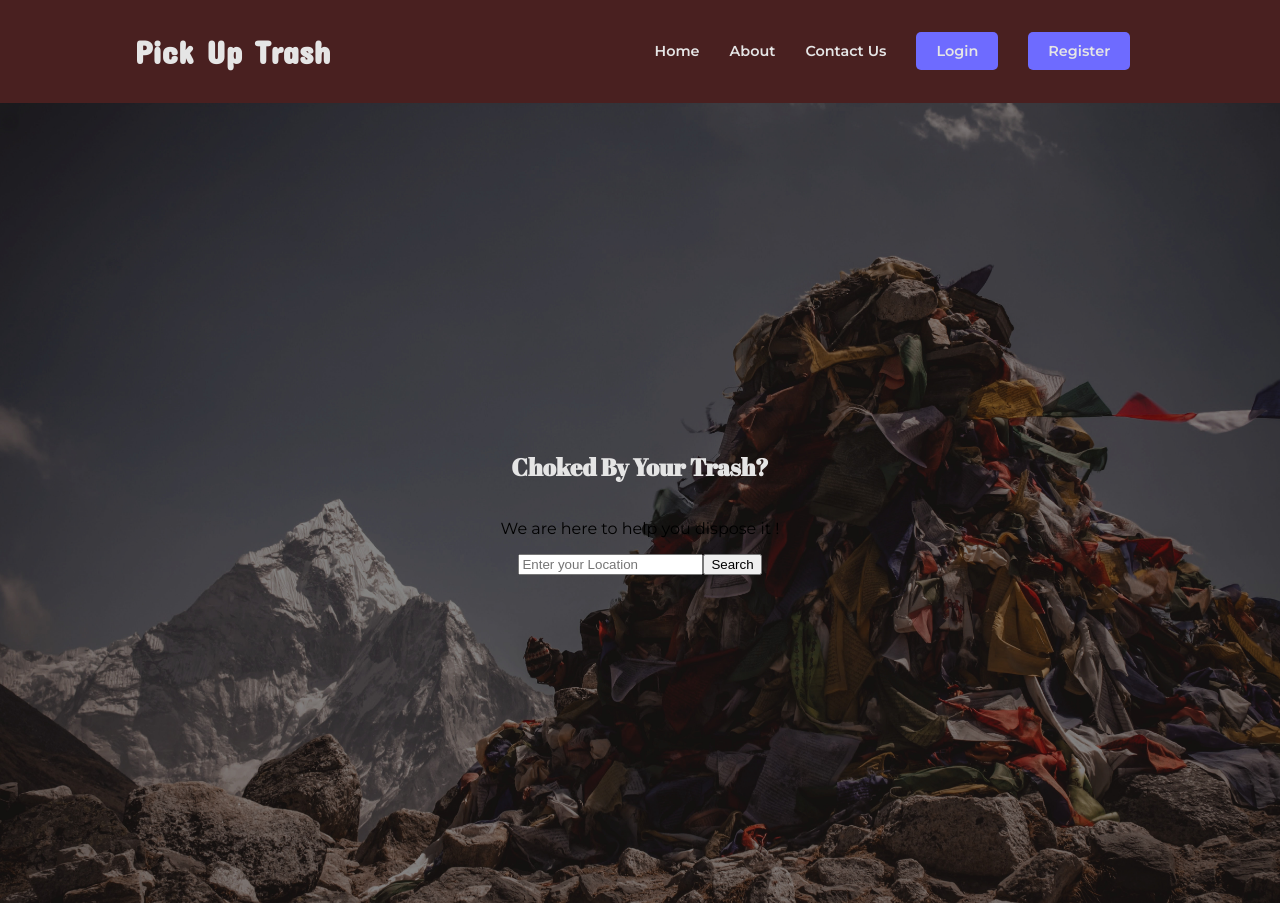
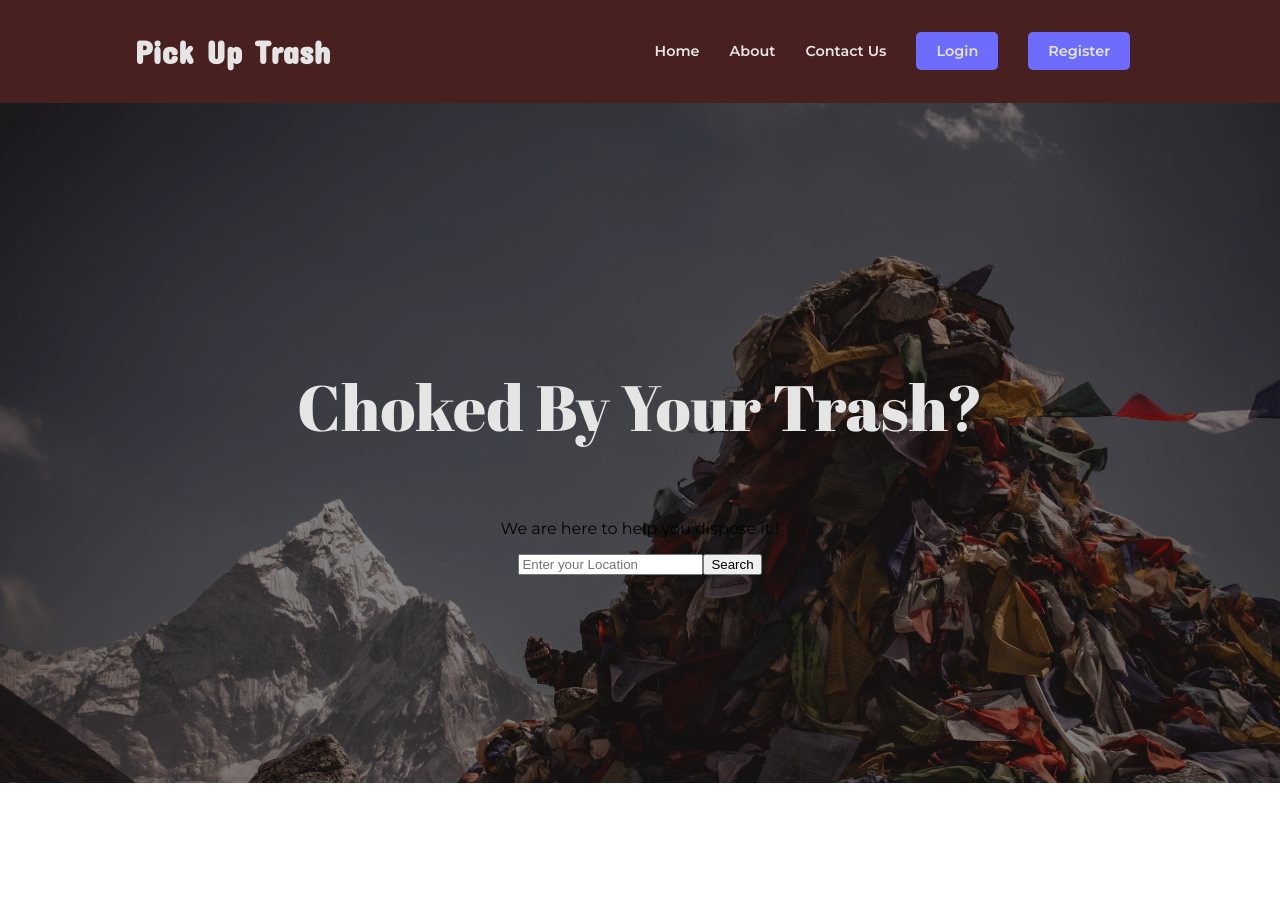
Before and after one commit to kiborgok/pick-up-trash, a React (Create React App) app: page / in a window 1280 px wide. After the commit the page ends 800 px from the top, so only its background shows below. Built offline with nearby package versions, Linux system fonts and the light colour scheme; the HTML template or start-up script is replaced by a standard one.

Commit message:
style: add font weight & size on banner text

```diff
--- a/src/components/home/home.css
+++ b/src/components/home/home.css
@@ -4,11 +4,13 @@
     align-items: center;
     justify-content: center;
     background-image: url(/public/bgImage.jpg);
-    height: 100vh;
+    height: 85vh;
     background-size: cover;
 }
 
 .banner h2 {
     color: #e5e5e5;
     font-family: "Abril Fatface", cursive;
+    font-size: 4em;
+    font-weight: 300;
 }
```
